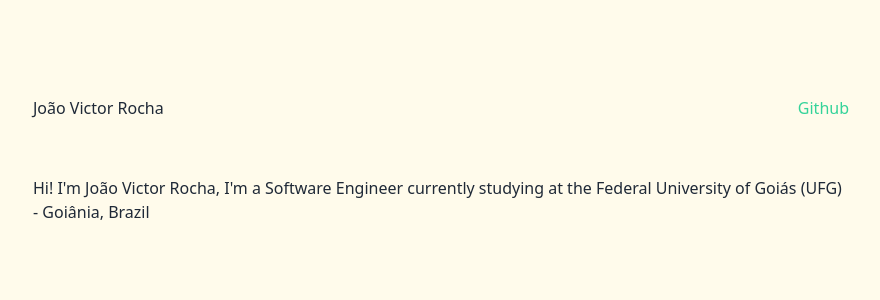
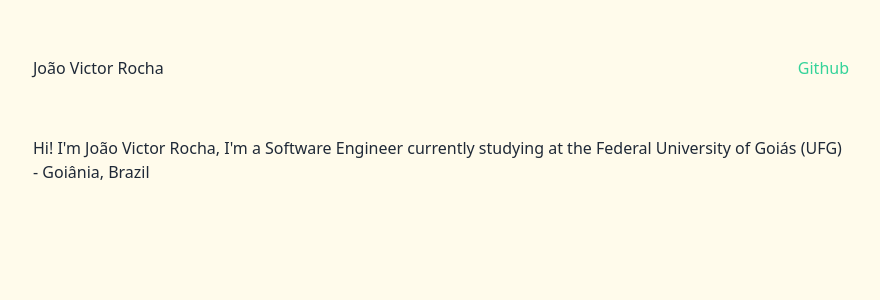
Before and after one commit to vixtorocha/digital-garden, a Next.js app: page / in a window 1280 px wide. Shown: the top 300 px of the page, without its empty margins (199-1079 px from the left). Built offline with nearby package versions, Linux system fonts and the light colour scheme.

Commit message:
fix layout

```diff
--- a/components/layout.tsx
+++ b/components/layout.tsx
@@ -1,6 +1,6 @@
 import React from "react";
 
 const Layout = ({ children }) => {
-  return <div className="p-5 md:p-10 lg:max-w-4xl mx-auto">{children}</div>;
+  return <div className="px-5 md:px-10 lg:max-w-4xl mx-auto">{children}</div>;
 };
 export default Layout;
```
